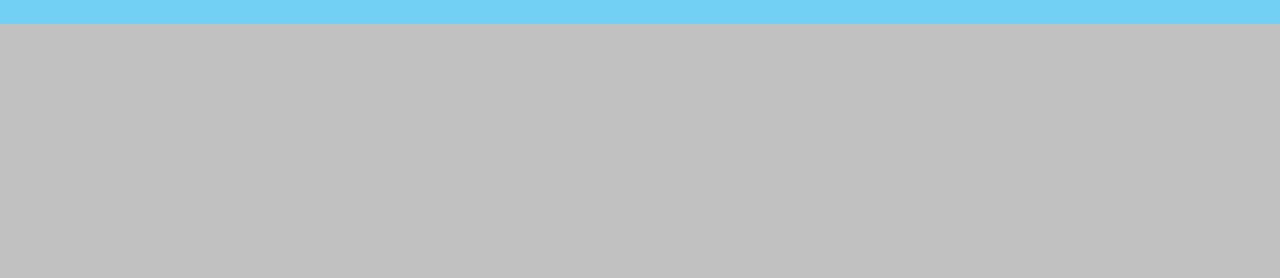
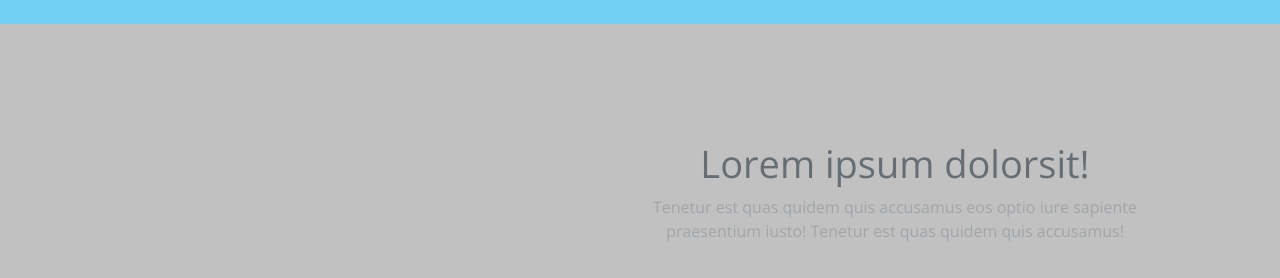
Before and after one commit to vovinov/gymsports, a website: page #src/index.html in a window 1280 px wide. Shown: the part 116-394 px from the top of the page. Drawn offline with nearby package versions, Linux system fonts and the light colour scheme; files that its build step writes are made by us from their sources.

Commit message:
add intro block

```diff
--- /dev/null
+++ b/#src/_intro.html
@@ -0,0 +1,6 @@
+<section class="intro">
+    <div class="intro__content">
+        <h1 class="intro__heading">Lorem ipsum dolorsit!</h1>
+        <p class="intro__text">Tenetur est quas quidem quis accusamus eos optio iure sapiente praesentium iusto! Tenetur est quas quidem quis accusamus!</p>
+    </div>
+</section>
--- a/#src/index.html
+++ b/#src/index.html
@@ -11,6 +11,7 @@
     @@include('_contacts.html')
     @@include('_header.html')
     <main class="main">
+        @@include('_intro.html')
     </main>
     @@include('_svg.html')
     <script src="js/script.min.js"></script>
--- a/#src/scss/_header.scss
+++ b/#src/scss/header.scss
@@ -51,7 +51,6 @@
                 transform: rotate(0deg);
                 fill: $primaryColor;
             }
-
         }
 
         &:hover {
@@ -82,7 +81,7 @@
     background: transparent;
     padding-top: 20px;
     z-index: 2;
-    top: 48px;
+    top: 38px;
     left: 4px;
     width: 200px;
     border-radius: 3px;
@@ -130,7 +129,7 @@
 
     &::before {
         position: absolute;
-        top: 14px;
+        top: 15px;
         left: 9px;
         width: 12px;
         height: 6px;
--- /dev/null
+++ b/#src/scss/intro.scss
@@ -0,0 +1,24 @@
+.intro {
+    padding: 120px 100px 85px 0;
+
+    &__content {
+        margin-left: auto;
+        text-align: center;
+        max-width: 570px;
+    }
+
+    &__heading {
+        font-size: 38px;
+        font-weight: 300;
+        color: $headingColor;
+        margin-bottom: 13px;
+    }
+
+    &__text {
+        font-size: 16px;
+        line-height: 24px;
+        font-weight: 300;
+        color: $textColor;
+    }
+
+}
--- a/#src/scss/style.scss
+++ b/#src/scss/style.scss
@@ -27,4 +27,5 @@ body {
 
 @import './variables';
 @import './contacts';
-@import './_header';
+@import './header';
+@import './intro';
--- a/#src/scss/variables.scss
+++ b/#src/scss/variables.scss
@@ -1,3 +1,5 @@
 $primaryColor: #72d0f4;
 $secondaryColor: #00bff0;
 $whiteColor: #ffffff;
+$headingColor: #666e74;
+$textColor: #a0a5a9;
```
